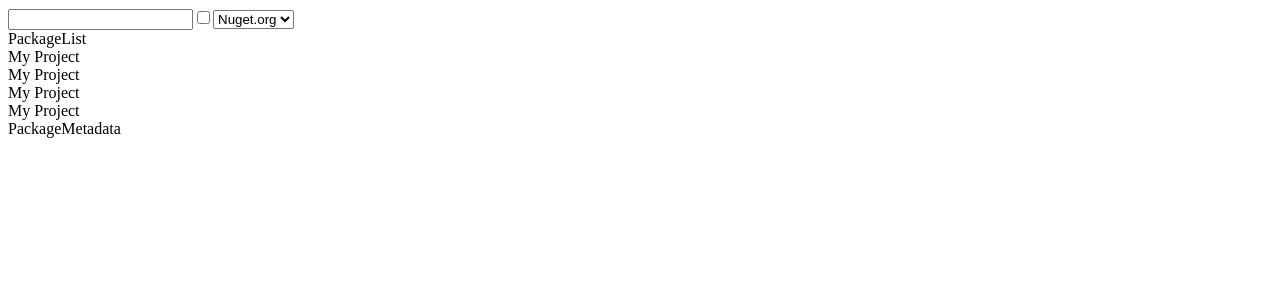
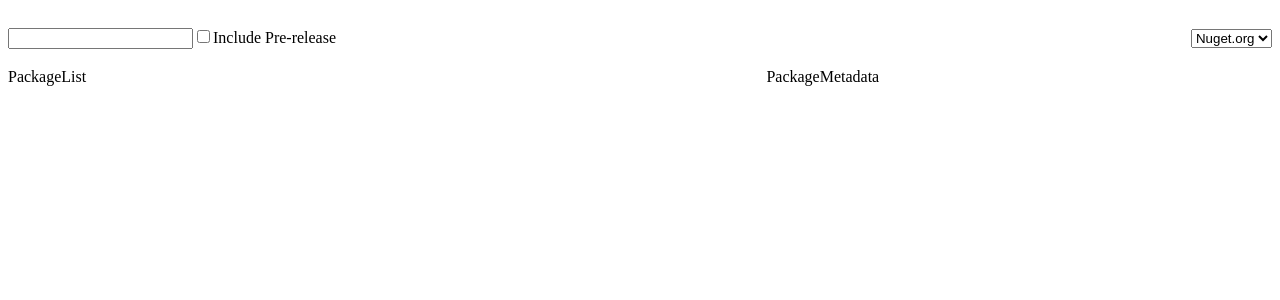
Before and after one commit to kavod-io/vscode-nuget-installer, a React (Vite) app in the folder webview-ui/: page / in a window 1280 px wide. Shown: the top 300 px of the page. Built offline with nearby package versions, Linux system fonts and the light colour scheme.

Commit message:
feat: basic layout

```diff
--- a/webview-ui/package.json
+++ b/webview-ui/package.json
@@ -29,6 +29,8 @@
     "eslint-plugin-react-hooks": "^4.6.0",
     "eslint-plugin-react-refresh": "^0.4.5",
     "prettier": "^3.2.5",
+    "sass": "^1.71.0",
+    "sass-loader": "^14.1.0",
     "typescript": "^5.3.3",
     "vite": "^5.1.3"
   },
--- a/webview-ui/src/components/App/App.css
+++ /dev/null
@@ -1,7 +0,0 @@
-main {
-  display: flex;
-  flex-direction: column;
-  justify-content: center;
-  align-items: flex-start;
-  height: 100%;
-}
--- /dev/null
+++ b/webview-ui/src/components/App/App.scss
@@ -0,0 +1,53 @@
+html,
+body {
+  height: 100%;
+}
+
+main {
+  display: grid;
+  grid-template-rows: 60px auto;
+  grid-template-columns: 60% 40%;
+  height: 100%;
+}
+
+.package-search {
+  align-self: center;
+}
+
+.source-select {
+  grid-column: 2;
+  justify-self: end;
+  align-self: center;
+}
+
+.package-list {
+  grid-row: 2;
+  grid-column: 1;
+
+  overflow-y: auto;
+}
+
+.project-metadata-container {
+  grid-row: 2;
+  grid-column: 2;
+
+  .header {
+    width: 100%;
+    padding-bottom: 10px;
+
+    .package-name {
+      font-size: 1.25em;
+    }
+
+    .author {
+    }
+  }
+
+  .project-list {
+    padding-bottom: 10px;
+  }
+
+  .metadata-container {
+    overflow-y: auto;
+  }
+}
--- a/webview-ui/src/components/App/App.tsx
+++ b/webview-ui/src/components/App/App.tsx
@@ -2,19 +2,19 @@ import { PackageList } from "../PackageList"
 import { PackageMetadata } from "../PackageMetadata"
 import { ProjectList } from "../ProjectList"
 import { Search } from "../Search"
+import { useProjects } from "./useProjects"
 import { useSearchState } from "./useSearchState"
+import { useSelectedPackage } from "./useSelectedPackage"
 import { useSourceState } from "./useSourceState"
 
-import "./App.css"
-import { useProjects } from "./useProjects"
+import "./App.scss"
 
 function App() {
   const { includePrerelease, searchText, updateIncludePrerelease, updateSearchText } =
     useSearchState()
-
   const { sources, currentSource, updateCurrentSource } = useSourceState()
-
   const { projects } = useProjects()
+  const { selectedPackage, selectedVersion } = useSelectedPackage()
 
   return (
     <main>
@@ -28,8 +28,14 @@ function App() {
         updateCurrentSource={updateCurrentSource}
       />
       <PackageList />
-      <ProjectList projects={projects} />
-      <PackageMetadata />
+      <div className="project-metadata-container">
+        <ProjectList
+          projects={projects}
+          selectedPackage={selectedPackage}
+          selectedVersion={selectedVersion}
+        />
+        <PackageMetadata />
+      </div>
     </main>
   )
 }
--- /dev/null
+++ b/webview-ui/src/components/App/useSelectedPackage.ts
@@ -0,0 +1,14 @@
+import { useState } from "react"
+import { PackageInfo } from "../../clients/nuget"
+
+const useSelectedPackage = () => {
+  const [selectedPackage /* , setSelectedPackage*/] = useState<PackageInfo | null>(null)
+  const [selectedVersion /* , setSelectedVersion*/] = useState<string | null>(null)
+
+  return {
+    selectedPackage,
+    selectedVersion
+  }
+}
+
+export { useSelectedPackage }
--- a/webview-ui/src/components/PackageList/PackageList.tsx
+++ b/webview-ui/src/components/PackageList/PackageList.tsx
@@ -1,7 +1,7 @@
 type PackageListProps = {}
 
 const PackageList = (props: PackageListProps) => {
-  return <div>PackageList</div>
+  return <div className="package-list">PackageList</div>
 }
 
 export { PackageList }
--- a/webview-ui/src/components/PackageMetadata/PackageMetadata.tsx
+++ b/webview-ui/src/components/PackageMetadata/PackageMetadata.tsx
@@ -3,7 +3,7 @@ import React from "react"
 type PackageMetadataProps = {}
 
 const PackageMetadata = (props: PackageMetadataProps) => {
-  return <div>PackageMetadata</div>
+  return <div className="metadata-container">PackageMetadata</div>
 }
 
 export { PackageMetadata }
--- a/webview-ui/src/components/ProjectList/ProjectList.tsx
+++ b/webview-ui/src/components/ProjectList/ProjectList.tsx
@@ -1,16 +1,50 @@
+import { PackageInfo } from "../../clients/nuget"
 import { Project } from "../../contracts"
 
 type ProjectListProps = {
   projects: Project[]
+  selectedPackage: PackageInfo | null
+  selectedVersion: string | null
 }
 
-const ProjectList = ({ projects }: ProjectListProps) => {
+const ProjectList = ({ selectedPackage, selectedVersion, projects }: ProjectListProps) => {
+  if (!selectedPackage) {
+    return null
+  }
+
+  const ProjectItem = ({ project: { projectName, packages } }: { project: Project }) => {
+    const installed = packages.some(
+      (p) => p.id === selectedPackage.id && p.version === selectedVersion
+    ) ? (
+      <a>Uninstall</a>
+    ) : (
+      <a>Install</a>
+    )
+
+    return (
+      <div className="project-item">
+        <input type="checkbox" />
+        <span>{projectName}</span>
+        <span>{installed}</span>
+      </div>
+    )
+  }
+
+  const packageName = "**Package Name**"
+  const author = "**Author**"
   return (
-    <div>
-      {projects.map((p) => (
-        <div>{p.projectName}</div>
-      ))}
-    </div>
+    <>
+      <div className="header">
+        <span className="package-name">{packageName}</span>
+        <span className="author">{` by ${author}`}</span>
+      </div>
+
+      <div className="project-list">
+        {projects.map((p) => (
+          <ProjectItem project={p} key={p.projectName} />
+        ))}
+      </div>
+    </>
   )
 }
 
--- a/webview-ui/src/components/Search/Search.tsx
+++ b/webview-ui/src/components/Search/Search.tsx
@@ -38,9 +38,18 @@ const Search = ({
   const selectedValue = currentSource ? currentSource.name : ""
 
   return (
-    <div>
+    <>
+      <div className="package-search">
         <input type="text" value={searchText} onChange={handleTextChange} />
-      <input type="checkbox" checked={includePrerelease} onChange={handlePrereleaseChange} />
+        <input
+          type="checkbox"
+          id="include-prerelease"
+          checked={includePrerelease}
+          onChange={handlePrereleaseChange}
+        />
+        <label htmlFor="include-prerelease">Include Pre-release</label>
+      </div>
+      <div className="source-select">
         <select value={selectedValue} onChange={handleSourceChanged}>
           {sources.map((x) => (
             <option key={x.name} value={x.name}>
@@ -49,6 +58,7 @@ const Search = ({
           ))}
         </select>
       </div>
+    </>
   )
 }
 
```
Also changed, not shown: 1 other file (tests, documents, lock files or other folders). Lines whose indentation alone changed are shown as unchanged.
